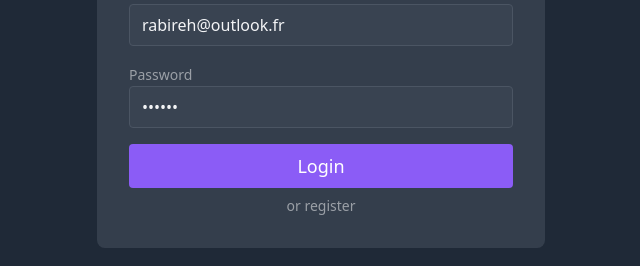
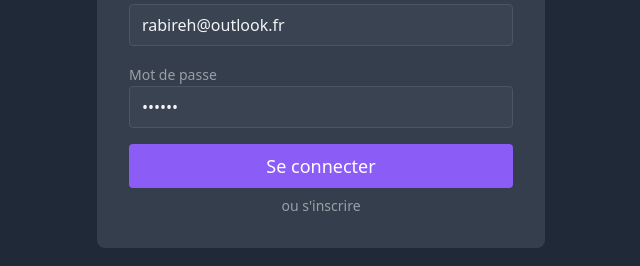
Before and after one commit to Rabire/my-teach-zone, a React (Vite) app: page /login in a window 1280 px wide. Shown: the part 308-574 px from the top of the page, without its empty margins (319-959 px from the left). Built offline with nearby package versions, Linux system fonts and the light colour scheme.

Commit message:
chore: translate to french

```diff
--- a/src/components/Header.tsx
+++ b/src/components/Header.tsx
@@ -11,7 +11,7 @@ const Header = () => {
         <NavButton kind="/schools" />
       </nav>
       <Link to="/login" className="hover:bg-gray-800 p-2">
-        LOGOUT
+        Deconnexion
       </Link>
     </header>
   );
--- a/src/pages/Dashboard.tsx
+++ b/src/pages/Dashboard.tsx
@@ -39,21 +39,21 @@ const DashboardComponent = () => {
   return (
     <div className="flex justify-center items-start h-full flex-col max-w-3xl mx-auto">
       <h1 className="font-semibold text-4xl mb-4">
-        HI {userTeacher.teacher.name.toUpperCase()}
+        BONJOUR {userTeacher.teacher.name.toUpperCase()}
       </h1>
 
       <div className="grid grid-cols-2 w-full gap-4">
         <div className="flex flex-col gap-2">
-          <h2 className="text-xl opacity-50">Current formations</h2>
+          <h2 className="text-xl opacity-50">Formations en cours</h2>
           <FormationCard formation={MOCK_FORMATION} />
 
-          <h2 className="text-xl opacity-50 mt-4">Incomming formations</h2>
+          <h2 className="text-xl opacity-50 mt-4">Formations a venir</h2>
           <FormationCard formation={MOCK_FORMATION} />
           <FormationCard formation={MOCK_FORMATION} />
         </div>
 
         <ul className="flex flex-col gap-2">
-          <h2 className="text-xl opacity-50">Recent students</h2>
+          <h2 className="text-xl opacity-50">Etudiants recents</h2>
 
           <StudentCard student={MOCK_STUDENT} />
           <StudentCard student={MOCK_STUDENT} />
--- a/src/pages/Formations.tsx
+++ b/src/pages/Formations.tsx
@@ -8,16 +8,16 @@ const Formations = () => {
 
   return (
     <div className="flex justify-center items-start h-full flex-col max-w-3xl mx-auto">
-      <h1 className="font-semibold text-4xl mb-4">MY LESSONS</h1>
+      <h1 className="font-semibold text-4xl mb-4">MES COURS</h1>
 
       <div className="grid grid-cols-2 w-full gap-4">
         <button
           onClick={() => setSideModal("write-lessons")}
           className="flex flex-col gap-2"
         >
-          <h2 className="text-xl opacity-50 text-start">Lessons</h2>
+          <h2 className="text-xl opacity-50 text-start">Mes lessons</h2>
           {lessons.length <= 0 && (
-            <p className="opacity-50 text-sm italic">No record...</p>
+            <p className="opacity-50 text-sm italic">Pas de lessons...</p>
           )}
           {lessons.map((lesson) => (
             <div
@@ -33,10 +33,10 @@ const Formations = () => {
           onClick={() => setSideModal("write-formation")}
           className="flex flex-col gap-2"
         >
-          <h2 className="text-xl opacity-50 text-start">Formations</h2>
+          <h2 className="text-xl opacity-50 text-start">Mes formations</h2>
 
           {formations.length <= 0 && (
-            <p className="opacity-50 text-sm italic">No record...</p>
+            <p className="opacity-50 text-sm italic">Pas de formations...</p>
           )}
           {formations.map((formation) => (
             <div
--- a/src/pages/Login.tsx
+++ b/src/pages/Login.tsx
@@ -43,17 +43,17 @@ const Login = () => {
           <input
             type="text"
             className="input"
-            {...register("email", { required: "Please enter an email" })}
+            {...register("email", { required: "Renseignez un email" })}
           />
         </div>
 
         <div className="relative mb-4">
-          <label className="text-sm opacity-50">Password</label>
+          <label className="text-sm opacity-50">Mot de passe</label>
           <input
             type="password"
             className="input"
             {...register("password", {
-              required: "Please enter a password",
+              required: "Renseignez un mot de passe",
             })}
           />
         </div>
@@ -63,13 +63,13 @@ const Login = () => {
           type="submit"
           className="bg-violet-500 border-0 py-2 px-8  hover:bg-violet-600 rounded text-lg disabled:opacity-50"
         >
-          Login
+          Se connecter
         </button>
         <p className="text-center text-red-500 text-sm">
           {firstError?.message}
         </p>
         <Link to="/register" className="text-sm opacity-50 mt-2 text-center">
-          or register
+          ou s'inscrire
         </Link>
       </form>
     </main>
--- a/src/pages/Register.tsx
+++ b/src/pages/Register.tsx
@@ -52,7 +52,7 @@ const Register = () => {
         onSubmit={handleSubmit(onSubmit)}
       >
         <div className="relative mb-4">
-          <label className="text-sm opacity-50">Your name</label>
+          <label className="text-sm opacity-50">Votre nom</label>
           <input
             type="text"
             className="input"
@@ -69,24 +69,29 @@ const Register = () => {
         </div>
 
         <div className="relative mb-4">
-          <label className="text-sm opacity-50">Password</label>
+          <label className="text-sm opacity-50">Mot de passe</label>
           <input
             type="password"
             className="input"
             {...register("password", {
-              required: "Please enter a password",
-              minLength: { value: 6, message: "Minimum password length: 6" },
+              required: "Renseignez un mot de passe",
+              minLength: {
+                value: 6,
+                message: "Le mot de passe doit contenir au moins 6 characteres",
+              },
             })}
           />
         </div>
 
         <div className="relative mb-4">
-          <label className="text-sm opacity-50">Password confirmation</label>
+          <label className="text-sm opacity-50">
+            Confirmation mot de passe
+          </label>
           <input
             type="password"
             className="input"
             {...register("passwordConfirmation", {
-              required: "Please enter the password again",
+              required: "Reinseignez votre mot de passe a nouveau",
             })}
           />
         </div>
@@ -95,13 +100,13 @@ const Register = () => {
           type="submit"
           className="bg-violet-500 border-0 py-2 px-8  hover:bg-violet-600 rounded text-lg disabled:opacity-50"
         >
-          Register
+          S'incrire
         </button>
         <p className="text-center text-red-500 text-sm">
           {firstError?.message}
         </p>
         <Link to="/login" className="text-sm opacity-50 mt-2 text-center">
-          or login
+          ou se connecter
         </Link>
       </form>
     </main>
--- a/src/pages/Schools.tsx
+++ b/src/pages/Schools.tsx
@@ -7,7 +7,7 @@ const Schools = () => {
 
   return (
     <div className="flex justify-center items-start h-full flex-col max-w-3xl mx-auto">
-      <h1 className="font-semibold text-4xl mb-4">MY STUDENTS</h1>
+      <h1 className="font-semibold text-4xl mb-4">MES ELEVES</h1>
 
       <div className="grid grid-cols-2 w-full gap-4">
         <div className="flex flex-col gap-4">
@@ -15,9 +15,9 @@ const Schools = () => {
             onClick={() => setSideModal("write-forms")}
             className="flex flex-col gap-2"
           >
-            <h2 className="text-xl opacity-50 text-start">Froms</h2>
+            <h2 className="text-xl opacity-50 text-start">Mes promos</h2>
             {forms.length <= 0 && (
-              <p className="opacity-50 text-sm italic">No record...</p>
+              <p className="opacity-50 text-sm italic">Pas de promos...</p>
             )}
             {forms.map((from) => (
               <div
@@ -26,7 +26,7 @@ const Schools = () => {
               >
                 <p className="text-lg">{from.name}</p>
                 <p className="opacity-50">
-                  {from.schools.name} - {from.students[0].count} students
+                  {from.schools.name} - {from.students[0].count} etudiants
                 </p>
               </div>
             ))}
@@ -36,10 +36,10 @@ const Schools = () => {
             onClick={() => setSideModal("write-schools")}
             className="flex flex-col gap-2"
           >
-            <h2 className="text-xl opacity-50 text-start">Schools</h2>
+            <h2 className="text-xl opacity-50 text-start">Mes ecoles</h2>
 
             {schools.length <= 0 && (
-              <p className="opacity-50 text-sm italic">No record...</p>
+              <p className="opacity-50 text-sm italic">Pas d'ecoles</p>
             )}
             {schools.map((lesson) => (
               <div key={lesson.id} className="p-2 bg-gray-700 rounded text-lg">
@@ -53,10 +53,10 @@ const Schools = () => {
           onClick={() => setSideModal("write-students")}
           className="flex flex-col gap-2"
         >
-          <h2 className="text-xl opacity-50 text-start">Students</h2>
+          <h2 className="text-xl opacity-50 text-start">Mes etudiants</h2>
 
           {students.length <= 0 && (
-            <p className="opacity-50 text-sm italic">No record...</p>
+            <p className="opacity-50 text-sm italic">Pas d'etuduants</p>
           )}
           {students.map((student) => (
             <div
```
